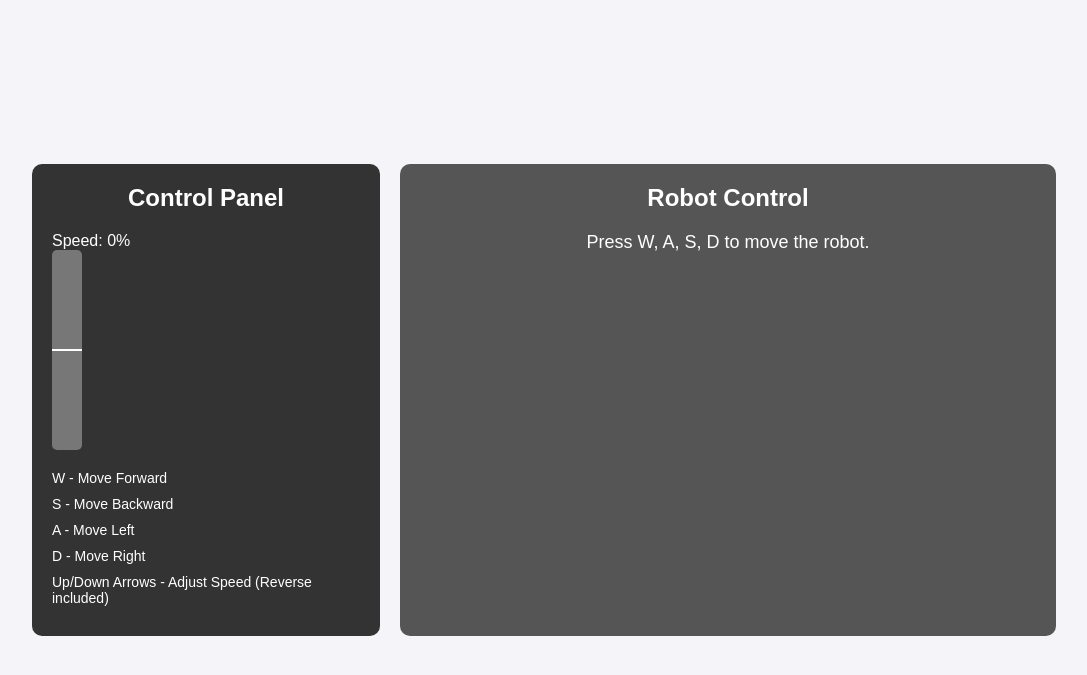
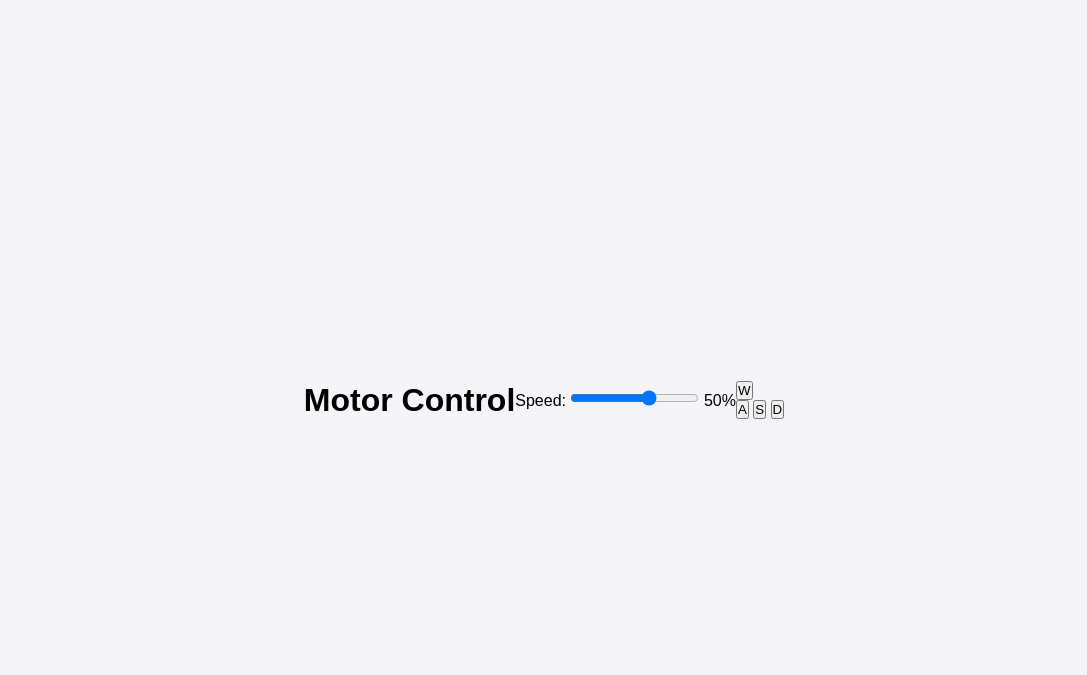
Before and after one commit to PippyUrkel/ROBOSUMO_CONTROL, a Python web app: template website/templates/base.html in a window 1280 px wide. Shown: the top 675 px of the page, without its empty margins (96-1183 px from the left). Run offline with Jinja, Linux system fonts and the light colour scheme; the template is opened without the code that fills it, so the values that code supplies are empty.

Commit message:
hotfix andre

```diff
--- a/website/static/script.js
+++ b/website/static/script.js
@@ -1,87 +1,30 @@
-let speed = 0; // Speed percentage, ranges from -80 (reverse) to 100 (boost)
-let statusDisplay = document.getElementById('status');
-let speedDisplay = document.getElementById('speed-display');
-let throttleFill = document.getElementById('throttle-fill');
+document.addEventListener('DOMContentLoaded', () => {
+    const speedControl = document.getElementById('speed');
+    let currentSpeed = 50;
 
-// Update speed display
-function updateSpeedDisplay() {
-    if (speed > 0 && speed <= 80) {
-        speedDisplay.innerText = `${speed}% (Normal)`;
-        throttleFill.style.backgroundColor = "#00cc66"; // Green for normal forward
-    } else if (speed > 80) {
-        speedDisplay.innerText = `${speed}% (Boost)`;
-        throttleFill.style.backgroundColor = "#ffcc00"; // Yellow for boost
-    } else if (speed < 0) {
-        speedDisplay.innerText = `${Math.abs(speed)}% (Reverse)`;
-        throttleFill.style.backgroundColor = "#cc3333"; // Red for reverse
-    } else {
-        speedDisplay.innerText = `0% (Neutral)`;
-        throttleFill.style.backgroundColor = "#00cc66"; // Neutral state
+    function sendCommand(command) {
+        fetch(`/control_motor`, {
+            method: 'POST',
+            headers: {
+                'Content-Type': 'application/json'
+            },
+            body: JSON.stringify({
+                command: command,
+                speed: currentSpeed
+            })
+        });
     }
 
-    // Adjust the throttle fill position and height
-    if (speed >= 0) {
-        throttleFill.style.height = `${speed}%`;
-        throttleFill.style.bottom = `50%`;
-    } else {
-        throttleFill.style.height = `${Math.abs(speed)}%`;
-        throttleFill.style.bottom = `calc(50% - ${Math.abs(speed)}%)`;
-    }
-}
+    // Handle button clicks for motor control
+    document.getElementById('forward').onclick = () => sendCommand('forward');
+    document.getElementById('left').onclick = () => sendCommand('left');
+    document.getElementById('right').onclick = () => sendCommand('right');
+    document.getElementById('stop').onclick = () => sendCommand('stop');
 
-// Send movement commands to the Flask backend
-function sendMovementCommand(direction) {
-    fetch('/move', {
-        method: 'POST',
-        headers: {
-            'Content-Type': 'application/json',
-        },
-        body: JSON.stringify({ direction: direction, speed: speed })
-    })
-    .then(response => response.json())
-    .then(data => {
-        console.log('Success:', data);
-    })
-    .catch((error) => {
-        console.error('Error:', error);
-    });
-}
-
-// Handle robot movement keys (W, A, S, D)
-document.addEventListener('keydown', function(event) {
-    let key = event.key.toLowerCase();
-    switch (key) {
-        case 'w':
-            statusDisplay.innerText = 'Moving Forward';
-            sendMovementCommand('forward');
-            break;
-        case 's':
-            statusDisplay.innerText = 'Moving Backward';
-            sendMovementCommand('reverse');
-            break;
-        case 'a':
-            statusDisplay.innerText = 'Moving Left';
-            sendMovementCommand('left');
-            break;
-        case 'd':
-            statusDisplay.innerText = 'Moving Right';
-            sendMovementCommand('right');
-            break;
-    }
+    // Handle speed adjustment
+    window.updateSpeed = (speed) => {
+        currentSpeed = speed;
+        document.getElementById('speedValue').innerText = speed;
+        sendCommand('adjust_speed');  // Adjust speed while running
+    };
 });
-
-// Handle speed control with arrow keys
-document.addEventListener('keydown', function(event) {
-    if (event.key === 'ArrowUp') {
-        if (speed < 100) {
-            speed += (speed >= 80) ? 10 : 5; // Boost mode after 80%
-            if (speed > 100) speed = 100; // Cap at 100% boost
-        }
-        updateSpeedDisplay();
-    } else if (event.key === 'ArrowDown') {
-        if (speed > -80) {
-            speed -= (speed > 80) ? 10 : 5; // Slower reduction when in boost mode
-        }
-        updateSpeedDisplay();
-    }
-});
--- a/website/templates/base.html
+++ b/website/templates/base.html
@@ -3,35 +3,25 @@
 <head>
     <meta charset="UTF-8">
     <meta name="viewport" content="width=device-width, initial-scale=1.0">
-    <title>Robot Controller</title>
-    <link rel="stylesheet" href="{{url_for('static', filename='style.css')}}">
+    <title>Motor Control</title>
+    <link rel="stylesheet" href="{{ url_for('static', filename='style.css') }}">
 </head>
 <body>
-    <div class="container">
-        <div class="control-panel">
-            <h2>Control Panel</h2>
-            <div class="throttle">
-                <p>Speed: <span id="speed-display">0%</span></p>
-                <div class="throttle-bar">
-                    <div class="throttle-fill" id="throttle-fill"></div>
-                    <div class="throttle-neutral-line"></div>
-                </div>
-            </div>
-            <div class="instructions">
-                <p>W - Move Forward</p>
-                <p>S - Move Backward</p>
-                <p>A - Move Left</p>
-                <p>D - Move Right</p>
-                <p>Up/Down Arrows - Adjust Speed (Reverse included)</p>
-            </div>
-        </div>
+    <h1>Motor Control</h1>
 
-        <div class="robot-controller">
-            <h2>Robot Control</h2>
-            <div id="status">Press W, A, S, D to move the robot.</div>
-        </div>
+    <div>
+        <label for="speed">Speed: </label>
+        <input type="range" id="speed" min="0" max="80" value="50" oninput="updateSpeed(this.value)">
+        <span id="speedValue">50</span>%
     </div>
 
-    <script src="{{url_for('static', filename='script.js')}}"></script>
+    <div>
+        <button id="forward" class="control-button">W</button><br>
+        <button id="left" class="control-button">A</button>
+        <button id="stop" class="control-button">S</button>
+        <button id="right" class="control-button">D</button>
+    </div>
+
+    <script src="{{ url_for('static', filename='script.js') }}"></script>
 </body>
 </html>
```
Also changed, not shown: main.py (+3 -48 lines), website/views.py (+34 -4 lines).
